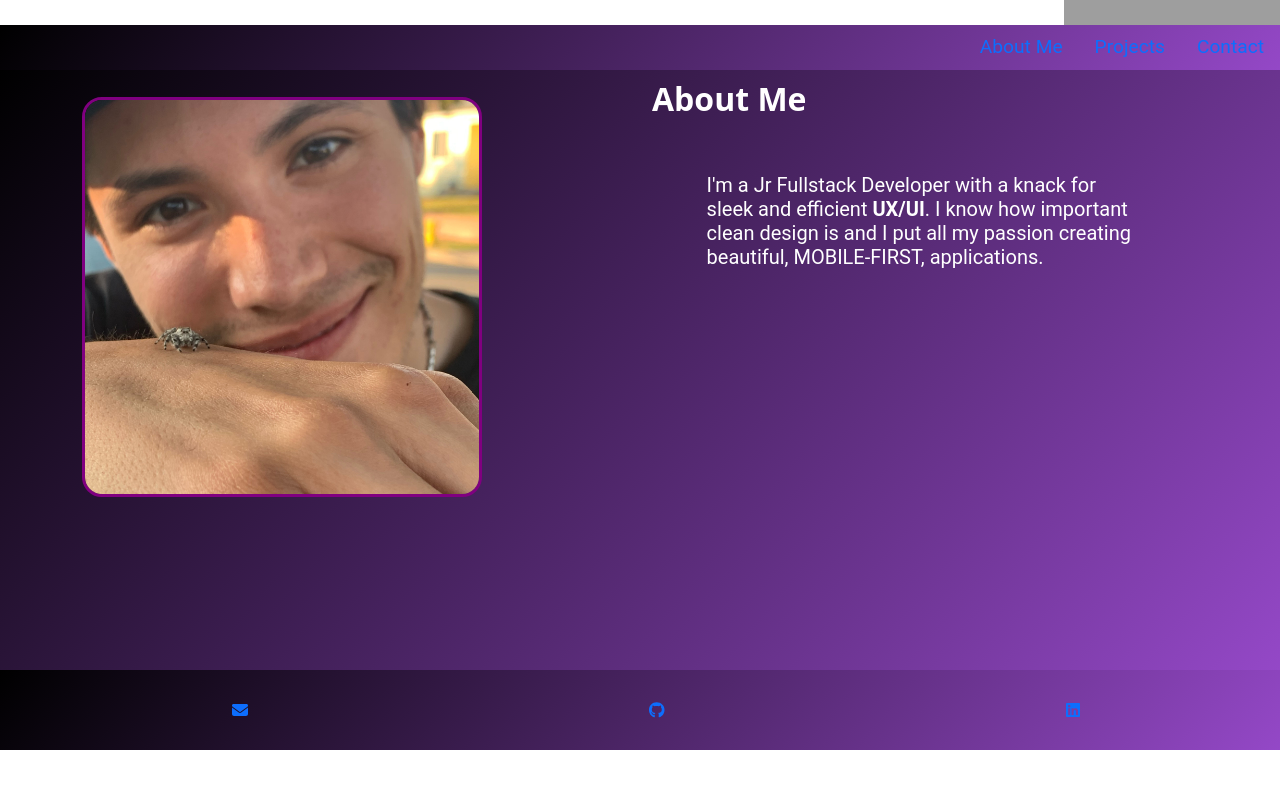
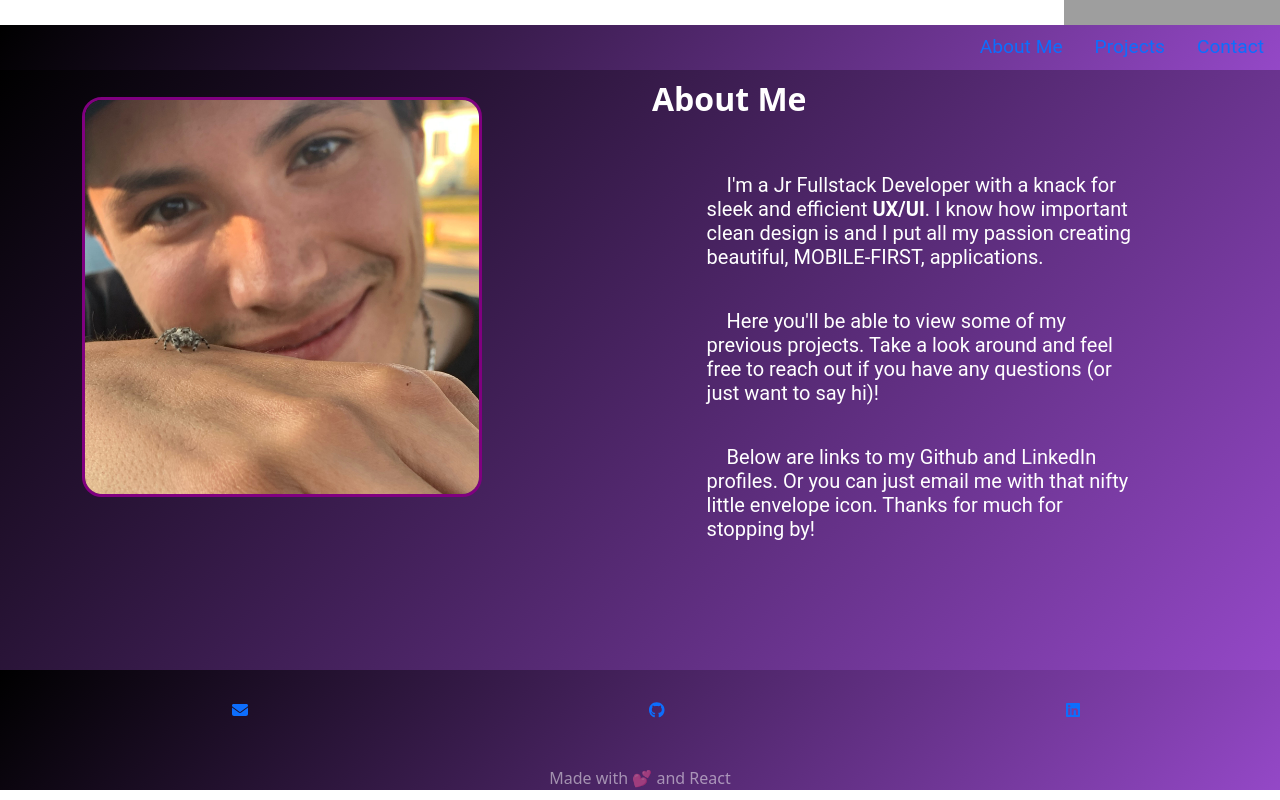
Before and after one commit to derekmedrano/react-portfolio, a React (Vite) app: page / in a window 1280 px wide. Shown: the part 275-1075 px from the top of the page. Before the commit the page ends 1041 px from the top, so only its background shows below. Built offline with nearby package versions, Linux system fonts and the light colour scheme; grey boxes are pictures that could not be loaded.

Commit message:
more styling

```diff
--- a/src/components/AboutMe.jsx
+++ b/src/components/AboutMe.jsx
@@ -14,6 +14,20 @@ function AboutMe() {
                     <div className='bio'>
                         <p> I'm a Jr Fullstack Developer with a knack for sleek and efficient <strong>UX/UI</strong>. I know how important clean design is and I put all my passion
                             creating beautiful, MOBILE-FIRST, applications. </p>
+
+                        <br></br>
+
+                        <p>Here you'll be able to view some of my previous projects. Take a look around and feel
+                            free to reach out if you have any questions (or just want to say hi)!
+                        </p>
+
+                        <br></br>
+
+                        <p>Below are links to my Github and LinkedIn profiles. Or you can just email me with
+                            that nifty little envelope icon.
+                            Thanks for much for stopping by!
+                        </p>
+
                     </div>
                 </div>
             </div>
--- a/src/components/Contact.jsx
+++ b/src/components/Contact.jsx
@@ -28,7 +28,7 @@ function Contact() {
     // Preventing the default behavior of the form submit (which is to refresh the page)
     e.preventDefault();
 
-    alert(`Thanks for your message! ${name}`);
+    alert(`Thanks for your message ${name}`);
 
     // If everything goes according to plan, we want to clear out the input after a successful registration.
     setName('');
--- a/src/components/Footer.jsx
+++ b/src/components/Footer.jsx
@@ -30,7 +30,7 @@ const Footer = () =>{
             </a>
           </li>
         </ul>
-
+        <p className='footer-note'>Made with 💕 and React</p>
         </footer>
     )
 }
--- a/src/utils/AboutMe.css
+++ b/src/utils/AboutMe.css
@@ -13,6 +13,7 @@
     line-height: 3vh;
     font-weight: 400;
     font-style: normal;
+    text-indent: 20px;
 }
 .aboutme-photo {
     margin-top: 5%;
--- a/src/utils/Footer.css
+++ b/src/utils/Footer.css
@@ -1,5 +1,8 @@
+footer {
+    background: linear-gradient(130deg, black 0%, rgb(148, 72, 199) 100%);
+}
+
 .footer {
-    background: linear-gradient(130deg, black 0%, rgb(148, 72, 199) 100%);
     min-height: 10vh;
     display: flex;
     justify-content: space-around;
@@ -10,3 +13,10 @@
 .fa-icon {
     min-height: 100px;
 }
+
+.footer-note {
+    margin: 10px;
+    text-align: center;
+    color: white;
+    opacity: 50%;
+}
```
